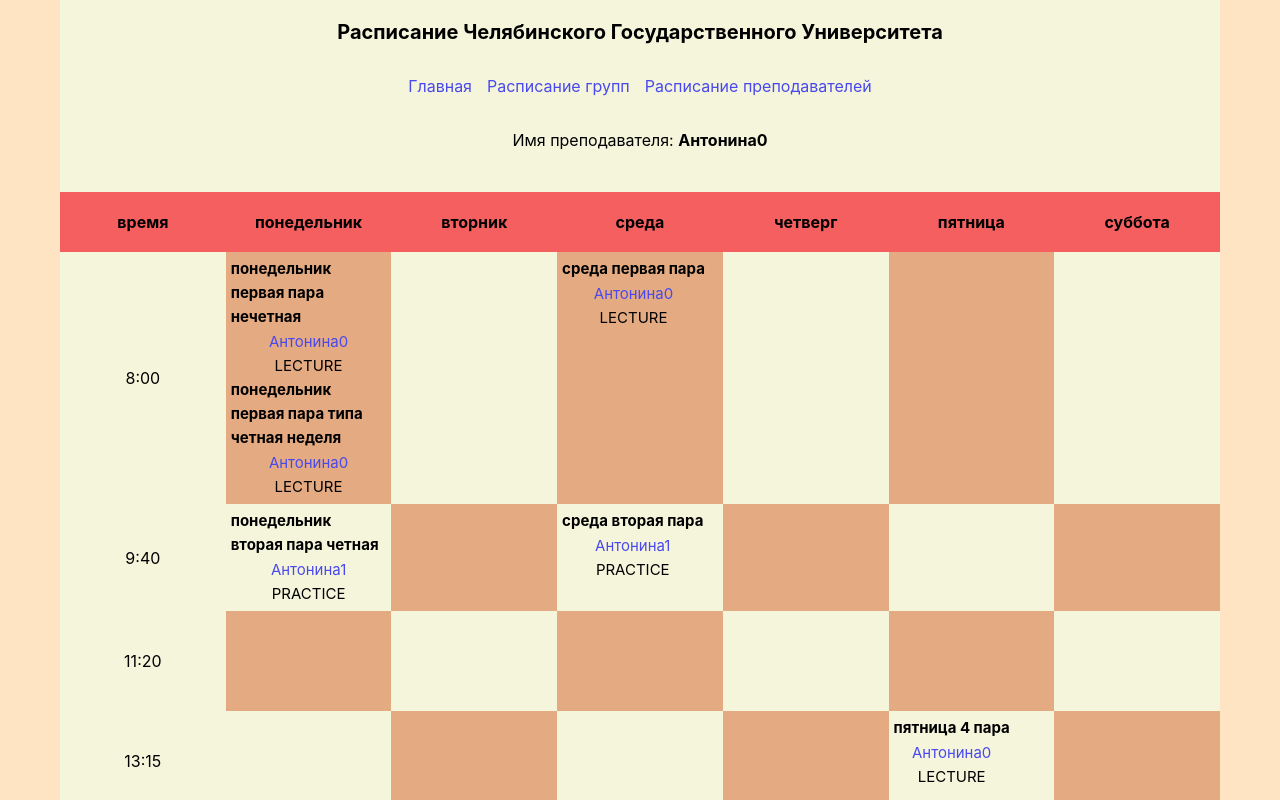
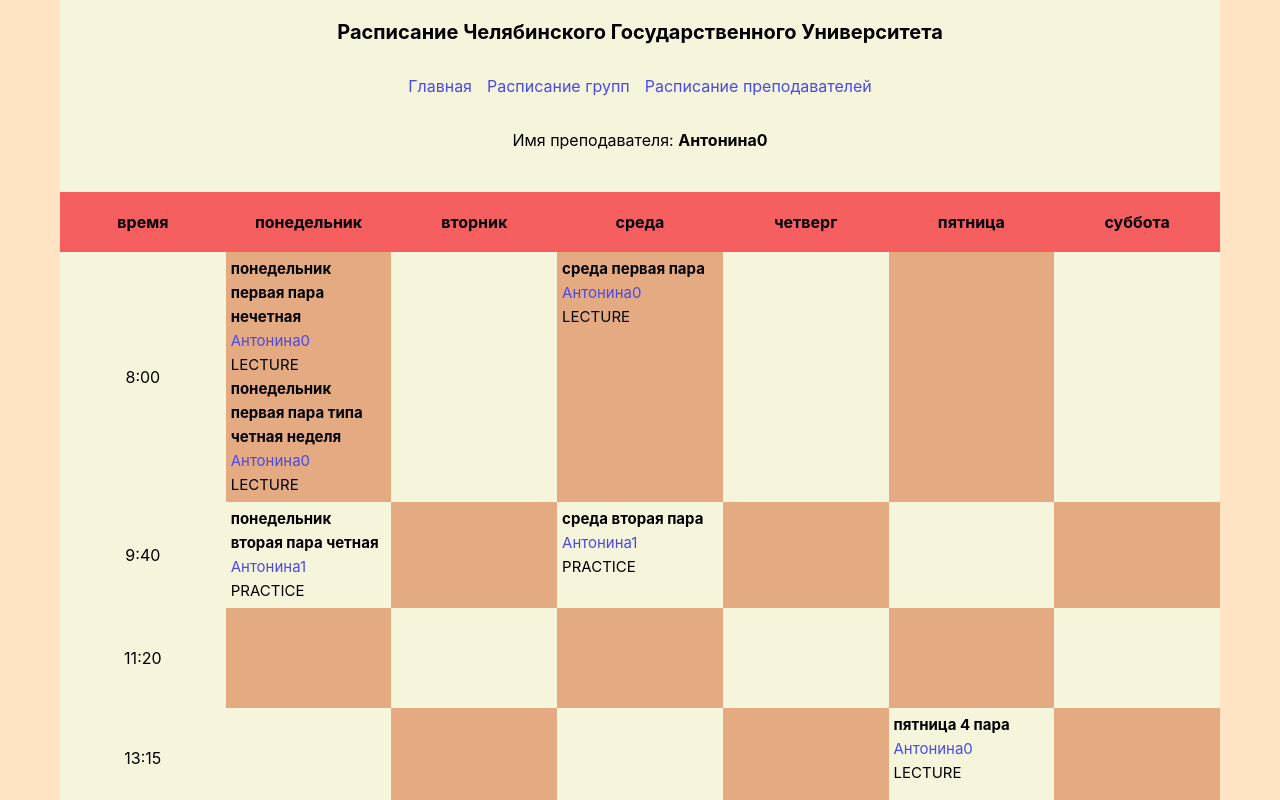
Before and after one commit to quadratishkin/schedule, a React (Create React App) app: page /schedule/teachers/0 in a window 1280 px wide. Shown: the top 800 px of the page. Built offline with nearby package versions, Linux system fonts and the light colour scheme.

Commit message:
create development branch

```diff
--- a/src/components/Schedule/Schedule.tsx
+++ b/src/components/Schedule/Schedule.tsx
@@ -54,7 +54,7 @@
                     />
                   </td>
                 ) : (
-                  <td className="schedule__cell">
+                  <td className="schedule__cell" key={index1}>
                     <ScheduleCell isEven={(index + index1) % 2 === 0} />
                   </td>
                 )
--- a/src/components/ScheduleCell/ScheduleCell.scss
+++ b/src/components/ScheduleCell/ScheduleCell.scss
@@ -20,6 +20,13 @@
     }
   }
 
+  &__subject {
+    width: 100%;
+    display: flex;
+    flex-direction: column;
+    align-items: flex-start;
+  }
+
   &__subject-name {
     font-size: 15px;
     text-align: left;
--- a/src/components/ScheduleCell/ScheduleCell.tsx
+++ b/src/components/ScheduleCell/ScheduleCell.tsx
@@ -17,8 +17,8 @@
     if (isEven && scheduleLesson) {
       return (
         <div className="schedule-cell__wrapper schedule-cell__wrapper--even schedule-cell__wrapper--mobile">
-          {scheduleLesson.map((subject) => (
-            <div className="schedule-cell__subject">
+          {scheduleLesson.map((subject, index) => (
+            <div className="schedule-cell__subject" key={index}>
               <h3 className="schedule-cell__subject-name">{subject.name}</h3>
               <Link
                 className="schedule-cell__teacher-name"
@@ -40,8 +40,8 @@
     } else if (!isEven && scheduleLesson) {
       return (
         <div className="schedule-cell__wrapper schedule-cell__wrapper--mobile">
-          {scheduleLesson.map((subject) => (
-            <div className="schedule-cell__subject">
+          {scheduleLesson.map((subject, index) => (
+            <div className="schedule-cell__subject" key={index}>
               <h3 className="schedule-cell__subject-name">{subject.name}</h3>
               <Link
                 className="schedule-cell__teacher-name"
@@ -67,8 +67,8 @@
     if (scheduleLesson) {
       return (
         <div className="schedule-cell__wrapper schedule-cell__wrapper--even">
-          {scheduleLesson.map((subject) => (
-            <div className="schedule-cell__subject">
+          {scheduleLesson.map((subject, index) => (
+            <div className="schedule-cell__subject" key={index}>
               <h3 className="schedule-cell__subject-name">{subject.name}</h3>
               <Link
                 className="schedule-cell__teacher-name"
@@ -92,8 +92,8 @@
   if (scheduleLesson) {
     return (
       <div className="schedule-cell__wrapper">
-        {scheduleLesson.map((subject) => (
-          <div className="schedule-cell__subject">
+        {scheduleLesson.map((subject, index) => (
+          <div className="schedule-cell__subject" key={index}>
             <h3 className="schedule-cell__subject-name">{subject.name}</h3>
             <Link
               className="schedule-cell__teacher-name"
```
